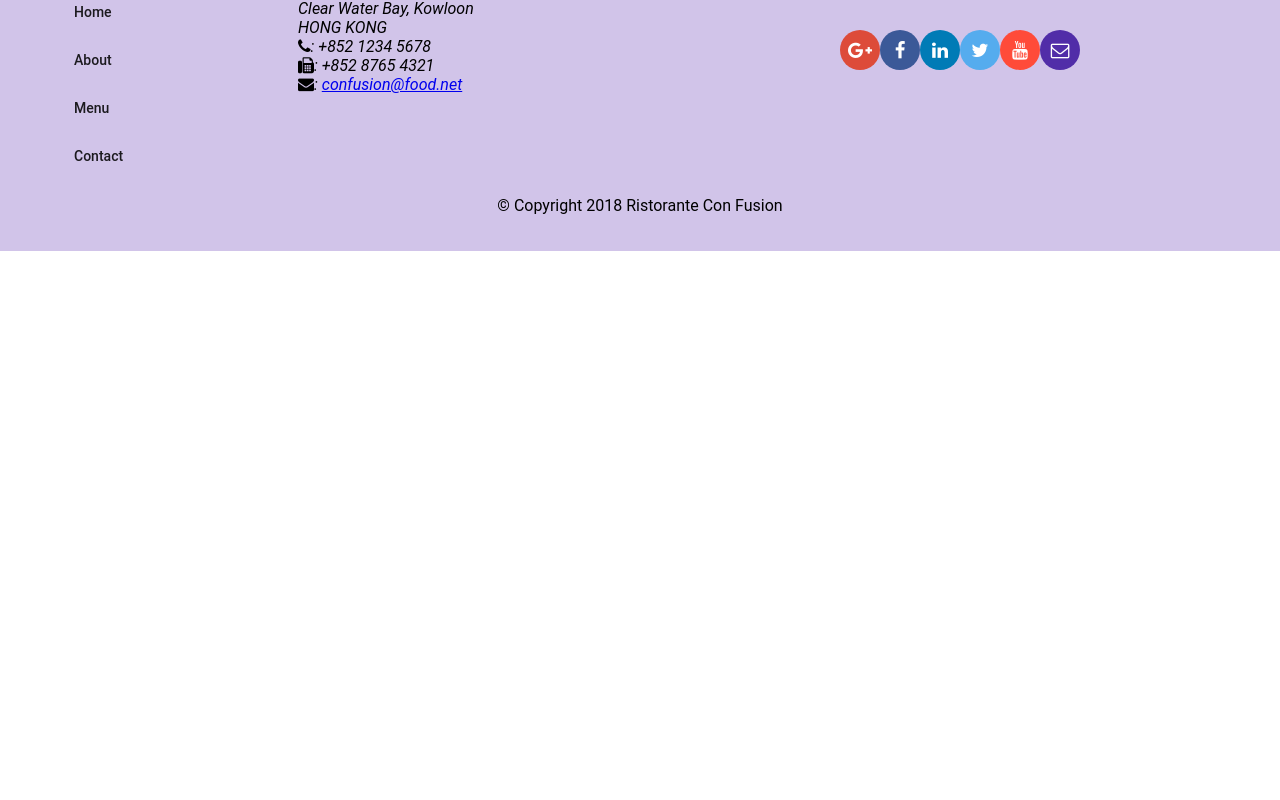
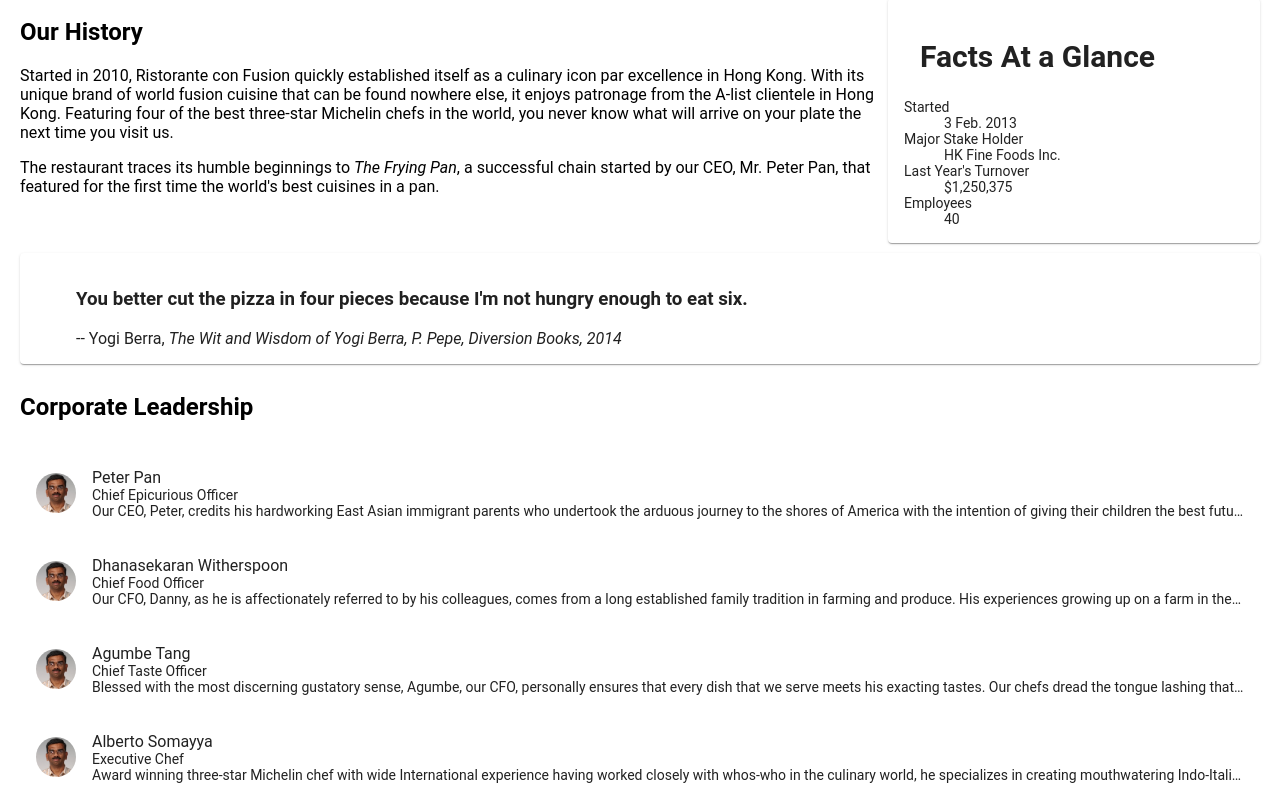
Before and after one commit to dhiraj13/Front-End-JavaScript-Frameworks-Angular, an Angular app: page /aboutus in a window 1280 px wide. Before the commit this address led to /. Shown: the part 440-1240 px from the top of the page. Before the commit the page ends 800 px from the top, so only its background shows below. Built offline with nearby package versions, Linux system fonts and the light colour scheme.

Commit message:
Assignment 2

```diff
--- a/src/app/about/about.component.html
+++ b/src/app/about/about.component.html
@@ -1,3 +1,74 @@
-<p>
-  about works!
-</p>
+<div class="container"
+  fxLayout="column"
+  fxLayoutGap="10px">
+
+  <div fxFlex>
+    <div>
+        <h3>About Us</h3>
+        <hr>
+    </div>
+  </div>
+
+  <div fxFlex>
+    <div fxLayout="column" fxLayout.gt-sm="row">
+      <div fxFlex="70">
+        <h2>Our History</h2>
+        <p>Started in 2010, Ristorante con Fusion quickly established itself as a culinary icon par excellence in Hong Kong. With its unique brand of world fusion cuisine that can be found nowhere else, it enjoys patronage from the A-list clientele in Hong Kong.  Featuring four of the best three-star Michelin chefs in the world, you never know what will arrive on your plate the next time you visit us.</p>
+        <p>The restaurant traces its humble beginnings to <em>The Frying Pan</em>, a successful chain started by our CEO, Mr. Peter Pan, that featured for the first time the world's best cuisines in a pan.</p>
+      </div>
+      <div fxFlex="30">
+        <mat-card>
+          <mat-card-header>
+            <mat-card-title>
+            <h2>Facts At a Glance</h2>
+            </mat-card-title>
+          </mat-card-header>
+          <mat-card-content>
+            <dl>
+              <dt>Started</dt>
+              <dd>3 Feb. 2013</dd>
+              <dt>Major Stake Holder</dt>
+              <dd>HK Fine Foods Inc.</dd>
+              <dt>Last Year's Turnover</dt>
+              <dd>$1,250,375</dd>
+              <dt>Employees</dt>
+              <dd>40</dd>
+            </dl>
+          </mat-card-content>
+        </mat-card>
+      </div>
+    </div>
+  </div>
+
+  <div fxFlex>
+    <mat-card>
+      <blockquote>
+        <h3>You better cut the pizza in four pieces because
+            I'm not hungry enough to eat six.</h3>
+        <footer>-- Yogi Berra,
+          <cite>The Wit and Wisdom of Yogi Berra,
+            P. Pepe, Diversion Books, 2014</cite>
+        </footer>
+      </blockquote>
+    </mat-card>
+  </div>
+
+
+  <div fxFlex>
+    <h2>Corporate Leadership</h2>
+    <mat-list>
+        <mat-list-item *ngFor="let leader of leaders">
+          <img mat-list-avatar src={{leader.image}} alt={{leader.name}}>
+          <p mat-line>
+            <span> {{leader.name}}</span>
+          </p>
+          <p mat-line>
+            <span> {{leader.designation}}</span>
+          </p>
+          <p mat-line>
+            <span> {{leader.description}}</span>
+          </p>
+        </mat-list-item>
+      </mat-list>
+  </div>
+</div>
--- a/src/app/about/about.component.ts
+++ b/src/app/about/about.component.ts
@@ -1,4 +1,6 @@
 import { Component, OnInit } from '@angular/core';
+import { Leader } from '../shared/leader';
+import { LeaderService } from '../services/leader.service';
 
 @Component({
   selector: 'app-about',
@@ -7,9 +9,12 @@
 })
 export class AboutComponent implements OnInit {
 
-  constructor() { }
+  leaders: Leader[];
+
+  constructor(private leaderService: LeaderService) { }
 
   ngOnInit() {
+    this.leaders = this.leaderService.getLeaders();
   }
 
 }
--- a/src/app/app.module.ts
+++ b/src/app/app.module.ts
@@ -21,6 +21,7 @@
 
 import { DishService } from './services/dish.service';
 import { PromotionService } from './services/promotion.service';
+import { LeaderService } from './services/leader.service';
 
 import { AppRoutingModule } from './app-routing/app-routing.module';
 
@@ -48,7 +49,8 @@
   ],
   providers: [
     DishService,
-    PromotionService
+    PromotionService,
+    LeaderService
   ],
   bootstrap: [AppComponent]
 })
--- a/src/app/footer/footer.component.html
+++ b/src/app/footer/footer.component.html
@@ -10,7 +10,7 @@
         <h4>Links</h4>
         <mat-list>
           <mat-list-item><a mat-button routerLink='/home'>Home</a></mat-list-item>
-          <mat-list-item><a mat-button>About</a></mat-list-item>
+          <mat-list-item><a mat-button routerLink='/aboutus'>About</a></mat-list-item>
           <mat-list-item><a mat-button routerLink='/menu'>Menu</a></mat-list-item>
           <mat-list-item><a mat-button routerLink='/contactus'>Contact</a></mat-list-item>
         </mat-list>
--- a/src/app/header/header.component.html
+++ b/src/app/header/header.component.html
@@ -1,7 +1,7 @@
 <mat-toolbar color="primary">
   <span><img src="/assets/images/logo.png" height=30 width=41></span>
   <a mat-button routerLink='/home' routerLinkActive="active"><span class="fa fa-home fa-lg"></span> Home</a>
-  <a mat-button routerLinkActive="active"><span class="fa fa-info fa-lg"></span> About</a>
+  <a mat-button routerLink='/aboutus' routerLinkActive="active"><span class="fa fa-info fa-lg"></span> About</a>
   <a mat-button routerLink='/menu' routerLinkActive="active"><span class="fa fa-list fa-lg"></span> Menu</a>
   <a mat-button routerLink="/contactus" routerLinkActive="active"><span class="fa fa-address-card fa-lg"></span> Contact</a>
 </mat-toolbar>
--- a/src/app/home/home.component.html
+++ b/src/app/home/home.component.html
@@ -33,4 +33,18 @@
   </mat-card-content>
 </mat-card>
 
+<mat-card *ngIf="leader" fxFlex>
+  <mat-card-header>
+    <div mat-card-avatar></div>
+    <mat-card-title>
+      <h3>{{leader.name | uppercase}}</h3>
+    </mat-card-title>
+  </mat-card-header>
+  <img mat-card-image src={{leader.image}} alt={{leader.name}}>
+  <mat-card-content>
+    <p>{{leader.designation}}</p>
+    <p>{{leader.description}}</p>
+  </mat-card-content>
+</mat-card>
+
 </div>
--- a/src/app/home/home.component.ts
+++ b/src/app/home/home.component.ts
@@ -1,8 +1,11 @@
 import { Component, OnInit } from '@angular/core';
+
 import { Dish } from '../shared/dish';
 import { DishService } from '../services/dish.service';
 import { Promotion } from '../shared/promotion';
 import { PromotionService } from '../services/promotion.service';
+import { Leader } from '../shared/leader';
+import { LeaderService } from '../services/leader.service';
 
 @Component({
   selector: 'app-home',
@@ -13,13 +16,16 @@
 
   dish: Dish;
   promotion: Promotion;
+  leader: Leader;
 
   constructor(private dishservice: DishService,
-    private promotionservice: PromotionService) { }
+    private promotionservice: PromotionService,
+    private leaderservice: LeaderService) { }
 
   ngOnInit() {
     this.dish = this.dishservice.getFeaturedDish();
     this.promotion = this.promotionservice.getFeaturedPromotion();
+    this.leader = this.leaderservice.getFeaturedLeader();
   }
 
 }
--- /dev/null
+++ b/src/app/services/leader.service.ts
@@ -0,0 +1,23 @@
+import { Injectable } from '@angular/core';
+import { Leader } from '../shared/leader';
+import { LEADERS } from '../shared/leaders';
+
+@Injectable({
+  providedIn: 'root'
+})
+export class LeaderService {
+
+  constructor() { }
+
+  getLeaders(): Leader[] {
+    return LEADERS;
+  }
+
+  getLeader(id: string): Leader {
+    return LEADERS.filter((leader) => (leader.id === id))[0];
+  }
+
+  getFeaturedLeader(): Leader {
+    return LEADERS.filter((leader) => leader.featured)[0];
+  }
+}
--- /dev/null
+++ b/src/app/shared/leader.ts
@@ -0,0 +1,9 @@
+export class Leader {
+    id: string;
+    name: string;
+    image: string;
+    designation: string;
+    abbr: string;
+    featured: boolean;
+    description: string;
+}
--- /dev/null
+++ b/src/app/shared/leaders.ts
@@ -0,0 +1,44 @@
+import { Leader } from './leader';
+
+export const LEADERS: Leader[] = [
+    {
+      id: '0',
+      name: 'Peter Pan',
+      image: '/assets/images/alberto.png',
+      designation: 'Chief Epicurious Officer',
+      abbr: 'CEO',
+      featured: false,
+      // tslint:disable-next-line:max-line-length
+      description: 'Our CEO, Peter, credits his hardworking East Asian immigrant parents who undertook the arduous journey to the shores of America with the intention of giving their children the best future. His mother\'s wizardy in the kitchen whipping up the tastiest dishes with whatever is available inexpensively at the supermarket, was his first inspiration to create the fusion cuisines for which The Frying Pan became well known. He brings his zeal for fusion cuisines to this restaurant, pioneering cross-cultural culinary connections.'
+    },
+    {
+      id: '1',
+      name: 'Dhanasekaran Witherspoon',
+      image: '/assets/images/alberto.png',
+      designation: 'Chief Food Officer',
+      abbr: 'CFO',
+      featured: false,
+      // tslint:disable-next-line:max-line-length
+      description: 'Our CFO, Danny, as he is affectionately referred to by his colleagues, comes from a long established family tradition in farming and produce. His experiences growing up on a farm in the Australian outback gave him great appreciation for varieties of food sources. As he puts it in his own words, Everything that runs, wins, and everything that stays, pays!'
+    },
+    {
+      id: '2',
+      name: 'Agumbe Tang',
+      image: '/assets/images/alberto.png',
+      designation: 'Chief Taste Officer',
+      abbr: 'CTO',
+      featured: false,
+      // tslint:disable-next-line:max-line-length
+      description: 'Blessed with the most discerning gustatory sense, Agumbe, our CFO, personally ensures that every dish that we serve meets his exacting tastes. Our chefs dread the tongue lashing that ensues if their dish does not meet his exacting standards. He lives by his motto, You click only if you survive my lick.'
+    },
+    {
+      id: '3',
+      name: 'Alberto Somayya',
+      image: '/assets/images/alberto.png',
+      designation: 'Executive Chef',
+      abbr: 'EC',
+      featured: true,
+      // tslint:disable-next-line:max-line-length
+      description: 'Award winning three-star Michelin chef with wide International experience having worked closely with whos-who in the culinary world, he specializes in creating mouthwatering Indo-Italian fusion experiences. He says, Put together the cuisines from the two craziest cultures, and you get a winning hit! Amma Mia!'
+    }
+  ];
```
Also changed, not shown: src/app/app-routing/routes.ts (+5 -4 lines), 1 other file (tests, documents, lock files or other folders).
